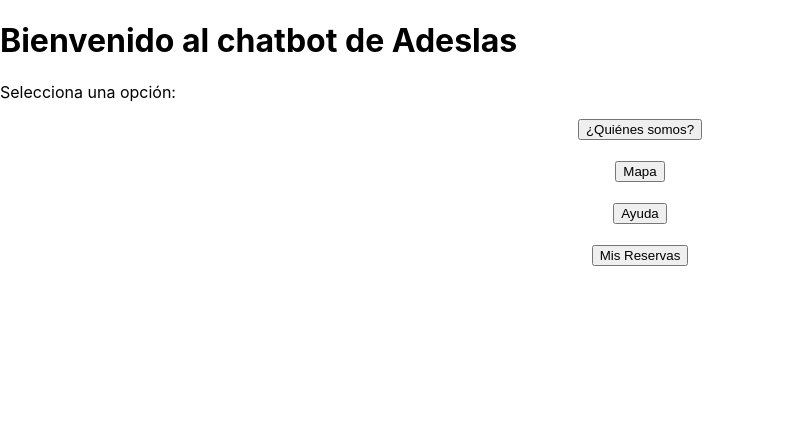
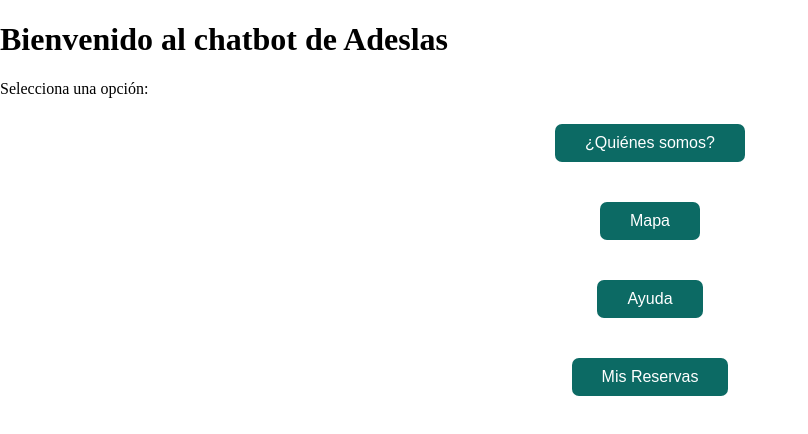
Before and after one commit to tonosanzz/Seguro-de-Salud-TFG, a React (Create React App) app in the folder seguro_adeslas/: page /paginausuario/vital in a window 1280 px wide. Shown: the top 434 px of the page, without its empty margins (0-808 px from the left). Built offline with nearby package versions, Linux system fonts and the light colour scheme.

Commit message:
Backend Poliza

```diff
--- a/seguro_adeslas/routes/authRoutes.js
+++ b/seguro_adeslas/routes/authRoutedni.js
@@ -9,7 +9,6 @@
   try {
     const { dni, password } = req.body;
     const user = await User.findOne({ dni });
-
     if (!user) {
       return res.status(404).json({ message: 'Usuario no encontrado.' });
     }
--- a/seguro_adeslas/src/App.js
+++ b/seguro_adeslas/src/App.js
@@ -4,7 +4,7 @@
 import InicioSesionDni from './iniciodesesion/dni';
 import InicioSesionPoliza from './iniciodesesion/poliza';
 import Errores from './Error';
-import Usuario from './paginausuario/vital';
+import Vital from './paginausuario/vital';
 import React, { useState } from 'react';
 import { loadUser, saveUser } from './useStorage';
 
@@ -22,7 +22,7 @@
       <Route path='/' element={<InicioSesionDni actualizarUser={actualizarUser}/>} />
       <Route path='/iniciodesesion/dni' element={<InicioSesionDni actualizarUser={actualizarUser}/>} />
       <Route path='/iniciodesesion/poliza' element={<InicioSesionPoliza actualizarUser={actualizarUser}/>} />
-      <Route path='/paginausuario/vital' element={<Usuario/>} />
+      <Route path='/paginausuario/vital' element={<Vital/>} />
       <Route path='/*' element={<Errores user={user} />} />
     </Routes>
 
--- a/seguro_adeslas/src/iniciodesesion/dni.js
+++ b/seguro_adeslas/src/iniciodesesion/dni.js
@@ -42,16 +42,16 @@
         // Redireccionar al usuario según el tipo de seguro
         switch (data.seguro) {
           case 'vital':
-            navigate('./paginausuario/vital');
+            navigate('../paginausuario/vital');
             break;
           case 'plena':
-            navigate('./paginausuario/plena');
+            navigate('../paginausuario/plena');
             break;
           case 'plus':
-            navigate('./paginausuario/plus');
+            navigate('../paginausuario/plus');
             break;
           case 'extra':
-            navigate('./paginausuario/extra');
+            navigate('../paginausuario/extra');
             break;
           default:
             console.error('Tipo de seguro no reconocido');
--- a/seguro_adeslas/src/iniciodesesion/poliza.js
+++ b/seguro_adeslas/src/iniciodesesion/poliza.js
@@ -9,7 +9,7 @@
 
 
 
-const InicioSesionDni = (props ) => {
+const InicioSesionPoliza = (props ) => {
 
   const [loginInfo, setLoginInfo] = useState({
     poliza: '',
@@ -25,7 +25,7 @@
   const handleSubmit = async (e) => {
     e.preventDefault();
     try {
-      const response = await fetch('http://localhost:5000/api/auth/iniciodesesion/dni', {
+      const response = await fetch('http://localhost:5000/api/auth/iniciodesesion/poliza', {
         method: 'POST',
         headers: {
           'Content-Type': 'application/json',
@@ -39,16 +39,16 @@
         // Redireccionar al usuario según el tipo de seguro
         switch (data.seguro) {
           case 'vital':
-            navigate('./paginausuario/vital');
+            navigate('../paginausuario/vital');
             break;
           case 'plena':
-            navigate('./paginausuario/plena');
+            navigate('../paginausuario/plena');
             break;
           case 'plus':
-            navigate('./paginausuario/plus');
+            navigate('../paginausuario/plus');
             break;
           case 'extra':
-            navigate('./paginausuario/extra');
+            navigate('../paginausuario/extra');
             break;
           default:
             console.error('Tipo de seguro no reconocido');
@@ -113,4 +113,4 @@
   );
 };
 
-export default InicioSesionDni;
+export default InicioSesionPoliza;
--- /dev/null
+++ b/seguro_adeslas/src/paginausuario/vital.css
@@ -0,0 +1,129 @@
+.button-container {
+    display: flex;
+     flex-direction: column;
+     justify-content: center;
+     align-items: center;
+ }
+ h1{
+     font-family: Oswald;
+ }
+
+ p{
+     font-family: Oswald;
+ }
+ #bienvenido{
+     font-family: Oswald;
+
+  }
+ .button:hover {
+     background-color: #d2e1ec;
+ }
+ .boton1{
+     display: inline-block;
+     background-color: #0c6a64;
+     border: none;
+     color: white;
+     text-align: center;
+     font-size: 16px;
+     padding: 10px 20px;
+     margin: 10px;
+     cursor: pointer;
+     border-radius: 7px;
+     width: 100%;
+   }
+   .boton2{
+     display: inline-block;
+     background-color: #0c6a64;
+     border: none;
+     color: white;
+     text-align: center;
+     font-size: 16px;
+     padding: 10px 20px;
+     margin: 10px;
+     cursor: pointer;
+     border-radius: 7px;
+     width: 100%;
+   }
+   .boton3{
+     display: inline-block;
+     background-color: #0c6a64;
+     border: none;
+     color: white;
+     text-align: center;
+     font-size: 16px;
+     padding: 10px 20px;
+     margin: 10px;
+     cursor: pointer;
+     border-radius: 7px;
+     width: 100%;
+   }
+   .boton4{
+     display: inline-block;
+     background-color: #0c6a64;
+     border: none;
+     color: white;
+     text-align: center;
+     font-size: 16px;
+     padding: 10px 20px;
+     margin: 10px;
+     cursor: pointer;
+     border-radius: 7px;
+     width: 100%;
+   }
+
+   .boton1{
+     display: inline-block;
+     background-color: #0c6a64;
+     border: none;
+     color: white;
+     text-align: center;
+     font-size: 16px;
+     padding: 10px 20px;
+     margin: 10px;
+     cursor: pointer;
+     border-radius: 7px;
+     width: 100%;
+   }
+
+   .boton2{
+     display: inline-block;
+     background-color: #0c6a64;
+     border: none;
+     color: white;
+     text-align: center;
+     font-size: 16px;
+     padding: 10px 20px;
+     margin: 10px;
+     cursor: pointer;
+     border-radius: 7px;
+     width: 100%;
+
+   }
+
+   .boton3{
+     display: inline-block;
+     background-color: #0c6a64;
+     border: none;
+     color: white;
+     text-align: center;
+     font-size: 16px;
+     padding: 10px 20px;
+     margin: 10px;
+     cursor: pointer;
+     border-radius: 7px;
+     width: 100%;
+   }
+
+   .boton4{
+     display: inline-block;
+     background-color: #0c6a64;
+     border: none;
+     color: white;
+     text-align: center;
+     font-size: 16px;
+     padding: 10px 20px;
+     margin: 10px;
+     cursor: pointer;
+     border-radius: 7px;
+     width: 100%;
+   }
--- a/seguro_adeslas/src/paginausuario/vital.js
+++ b/seguro_adeslas/src/paginausuario/vital.js
@@ -1,7 +1,8 @@
 import React from 'react';
 import { Link } from 'react-router-dom';
+import './vital.css';
 
-const Usuario = () => {
+const Vital = () => {
     return (
         <div>
 
@@ -29,4 +30,4 @@
     );
 };
 
-export default Usuario;
+export default Vital;
```
Also changed, not shown: seguro_adeslas/routes/authRoutepoliza.js (added, +29 -0 lines), seguro_adeslas/server.js (+5 -2 lines).
